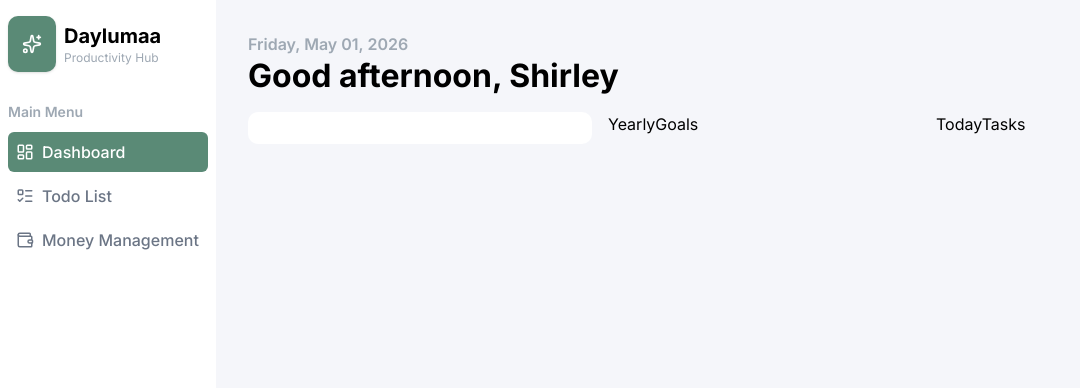
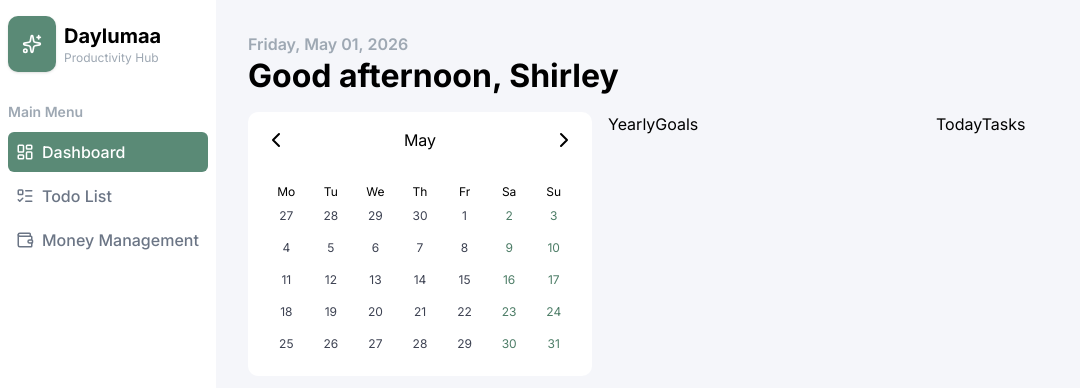
Before and after one commit to thii29/daylumaa-frontend, a Next.js app: page /dashboard in a window 1280 px wide. Shown: the top 388 px of the page, without its empty margins (0-1080 px from the left). Built offline with nearby package versions, Linux system fonts and the light colour scheme.

Commit message:
🌻290926: mini calendar component

```diff
--- a/src/components/dashboard/mini-calendar.tsx
+++ b/src/components/dashboard/mini-calendar.tsx
@@ -1,13 +1,112 @@
+'use client';
+import { ChevronLeft, ChevronRight } from 'lucide-react';
+import { useMemo, useState } from 'react';
 
-type Props = {}
+const WEEKDAYS = ['Mo', 'Tu', 'We', 'Th', 'Fr', 'Sa', 'Su'];
 
-const MiniCalendar = (props: Props) => {
+const isSameDay = (a: Date, b: Date) =>
+  a.getFullYear() === b.getFullYear() &&
+  a.getMonth() === b.getMonth() &&
+  a.getDate() === b.getDate();
+
+function getCalendarDays(viewDate: Date) {
+  const year = viewDate.getFullYear();
+  const month = viewDate.getMonth();
+
+  const offset = (new Date(year, month, 1).getDay() + 6) % 7;
+  const daysInMonth = new Date(year, month + 1, 0).getDate();
+  const totalCells = Math.ceil((offset + daysInMonth) / 7) * 7;
+
+  return Array.from(
+    {
+      length: totalCells,
+    },
+    (_, i) => new Date(year, month, 1 - offset + i),
+  );
+}
+type CalendarProps = {
+  value?: Date;
+  onChange?: (date: Date) => void;
+};
+
+const MiniCalendar = ({ value, onChange }: CalendarProps) => {
+  const [viewDate, setViewDate] = useState(() => value ?? new Date());
+  const [selected, setSelected] = useState<Date | null>(value ?? null);
+
+  const days = useMemo(() => getCalendarDays(viewDate), [viewDate]);
+
+  const goToMonth = (delta: number) =>
+    setViewDate((d) => new Date(d.getFullYear(), d.getMonth() + delta, 1));
+
+  const handleSelect = (date: Date) => {
+    setSelected(date);
+    onChange?.(date);
+
+    if (date.getMonth() !== viewDate.getMonth()) {
+      setViewDate(new Date(date.getFullYear(), date.getMonth(), 1));
+    }
+  };
+
+  const titleMonth = viewDate.toLocaleString('en-US', { month: 'long' });
   return (
     <div className="bg-white rounded-md p-4 flex flex-1 flex-col">
-      <div></div>
-      <div></div>
+      {/* Month title */}
+      <div className="flex items-center justify-between">
+        <button
+          type="button"
+          onClick={() => goToMonth(-1)}
+          aria-label="Previous month"
+          className="cursor-pointer"
+        >
+          <ChevronLeft />
+        </button>
+        <span>{titleMonth}</span>
+        <button
+          type="button"
+          onClick={() => goToMonth(1)}
+          aria-label="Next month"
+          className="cursor-pointer"
+        >
+          <ChevronRight />
+        </button>
+      </div>
+      {/* Weekday header & Date */}
+      <div className="flex flex-col text-center text-caption mt-8">
+        <div className="grid grid-cols-7 ">
+          {WEEKDAYS.map((day, i) => (
+            <span key={day}>{day}</span>
+          ))}
+        </div>
+        <div className="grid grid-cols-7">
+          {days.map((date, i) => {
+            const inMonth = date.getMonth() === viewDate.getMonth();
+            const isWeekend = i % 7 >= 5;
+            const isSelected = selected !== null && isSameDay(date, selected);
+
+            return (
+              <button
+                key={date.toISOString()}
+                type="button"
+                onClick={() => handleSelect(date)}
+                className={[
+                  'h-8 rounded-xs',
+                  isSelected
+                    ? 'bg-primary-700 text-white'
+                    : !inMonth
+                      ? 'text-ink-700'
+                      : isWeekend
+                        ? 'text-primary-700'
+                        : 'text-ink-700',
+                ].join(' ')}
+              >
+                {date.getDate()}
+              </button>
+            );
+          })}
+        </div>
+      </div>
     </div>
-  )
-}
+  );
+};
 
-export default MiniCalendar
+export default MiniCalendar;
```
